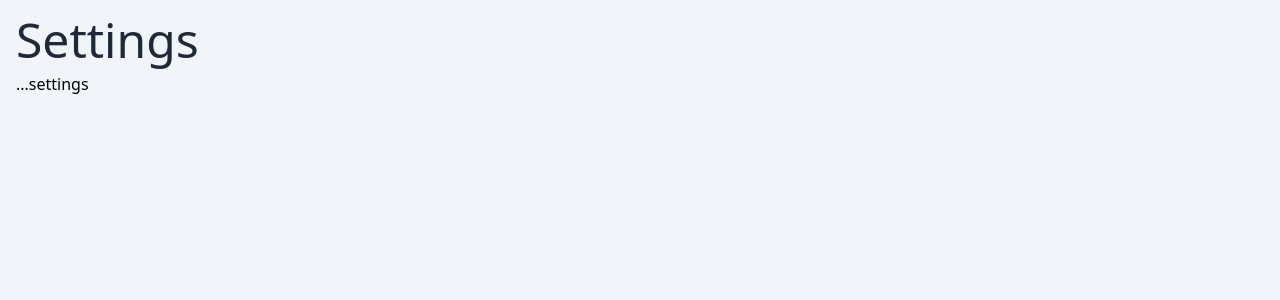
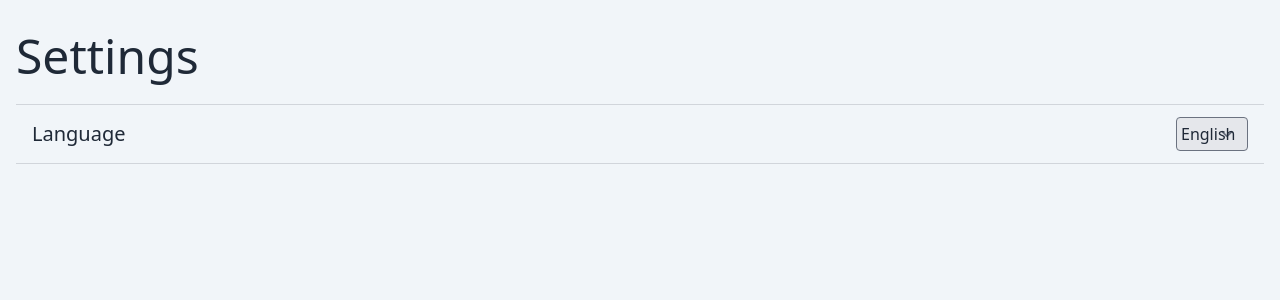
Before and after one commit to fabiankachlock/colors-and-shapes, a Vue app: page /settings in a window 1280 px wide. Shown: the top 300 px of the page. Built offline with nearby package versions, Linux system fonts and the light colour scheme.

Commit message:
feat: add language control

```diff
--- /dev/null
+++ b/src/components/settings/LanguageSelection.vue
@@ -0,0 +1,34 @@
+<template>
+  <div>
+    <select
+      :ref="
+        r => {
+          selection = r as HTMLSelectElement;
+        }
+      "
+      :value="selectedLng"
+      class="bg-gray-200 dark:bg-gray-700 p-1 rounded text-gray-800 dark:text-gray-200"
+    >
+      <option v-for="lng in supportedLanguages" :key="lng" :value="lng">{{ t('lng.' + lng) }}</option>
+    </select>
+  </div>
+</template>
+
+<script setup lang="ts">
+import { supportedLanguages } from '@/core/frameworks/i18n';
+import { useConfig } from '@/core/adapters/config';
+import { computed, onMounted, ref } from 'vue';
+import { useI18n } from 'vue-i18n';
+
+const { t } = useI18n();
+const config = useConfig();
+const selection = ref<HTMLSelectElement>();
+const selectedLng = computed(() => config.language);
+
+onMounted(() => {
+  selection.value?.addEventListener('change', () => {
+    const lng = selection.value?.value || 'en';
+    config.setLanguage(lng);
+  });
+});
+</script>
--- a/src/locales/de.json
+++ b/src/locales/de.json
@@ -1,3 +1,11 @@
 {
-	"title": "Farben"
+	"title": "Farben",
+	"settings": {
+		"title": "Einstellungen",
+		"language": "Sprache"
+	},
+	"lng": {
+		"de": "Deutsch",
+		"en": "English"
+	}
 }
--- a/src/locales/en.json
+++ b/src/locales/en.json
@@ -1,3 +1,11 @@
 {
-	"title": "Colors"
+	"title": "Colors",
+	"settings": {
+		"title": "Settings",
+		"language": "Language"
+	},
+	"lng": {
+		"de": "Deutsch",
+		"en": "English"
+	}
 }
--- a/src/pages/Settings.vue
+++ b/src/pages/Settings.vue
@@ -1,12 +1,28 @@
 <template>
   <div class="min-w-full overflow-x-hidden overflow-y-scroll bg-slate-100 dark:bg-slate-800 full-height">
     <div class="px-4 py-2">
-      <header class="w-full my-2">
-        <h1 class="text-5xl">Settings</h1>
+      <header class="w-full my-6">
+        <h1 class="text-5xl">{{ t('settings.title') }}</h1>
       </header>
-      <main class="my-2">...settings</main>
+      <main class="my-2 flex flex-col flex-nowrap">
+        <div class="row">
+          <p class="text-xl">{{ t('settings.language') }}</p>
+          <LanguageSelection />
+        </div>
+      </main>
     </div>
   </div>
 </template>
 
-<script lang="ts" setup></script>
+<script lang="ts" setup>
+import LanguageSelection from '@/components/settings/LanguageSelection.vue';
+import { useI18n } from 'vue-i18n';
+
+const { t } = useI18n();
+</script>
+
+<style>
+.row {
+  @apply border-gray-300 dark:border-gray-600 py-3 px-4 border-t border-b w-full flex flex-row justify-between items-center;
+}
+</style>
```
